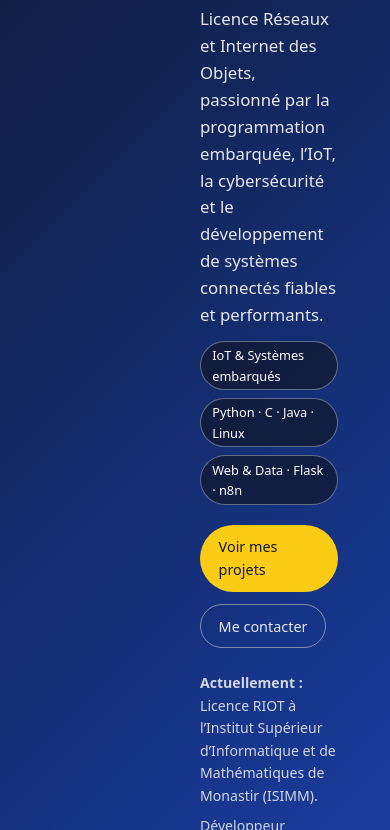
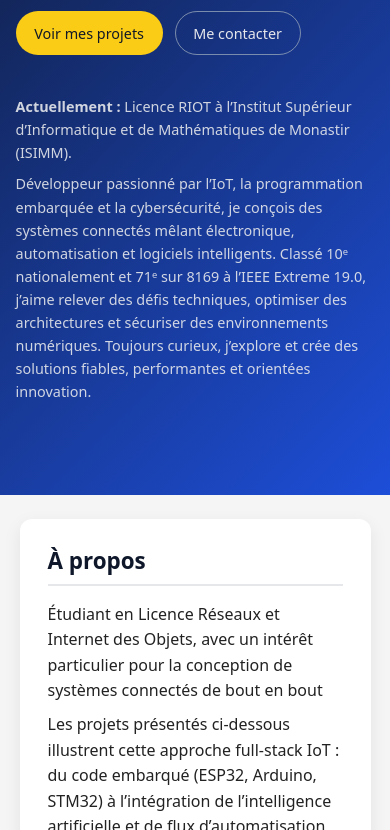
Before and after one commit to Ahmed0Mouine/Personal-Portfolio, a plain HTML site: page index.html in a window 390 px wide. Shown: the part 349-1179 px from the top of the page. Drawn offline with Linux system fonts and the light colour scheme.

Commit message:
Refactor header styles for fluid layout
Updated header styles for better responsiveness and fluidity.

```diff
--- a/style.css
+++ b/style.css
@@ -6,18 +6,21 @@ body {
 a { color: #2563eb; text-decoration: none; }
 a:hover { text-decoration: underline; }
 
-/* HEADER PLEIN ÉCRAN */
+/* HEADER PLEIN ÉCRAN, FLUIDE */
 header {
   background: linear-gradient(135deg,#0f172a,#1d4ed8);
-  color:#fff; min-height:100vh;
-  display:flex; align-items:center ; padding:200px;
+  color:#fff;
+  min-height:100vh;
+  display:flex;
+  align-items:center;
+  padding:5vh 5vw;          /* % écran au lieu de 200px */
 }
 header .container {
-  width:100%; max-width:1000px;
-  margin:0 auto; padding:2rem 3rem 2.5rem;
+  width:100%;
+  max-width:1100px;
+  margin:0 auto;
+  padding:2rem 3vw 2.5rem;  /* vw pour s’adapter au mobile */
 }
-
-
 
 /* HERO */
 .hero {
@@ -26,8 +29,8 @@ header .container {
   gap:1.5rem;
 }
 .hero-main { max-width:600px; }
-.hero-name { font-size:2.4rem; font-weight:800; letter-spacing:-0.03em; }
-.hero-tagline { font-size:1.05rem; color:#e5e7eb; margin-top:0.35rem; }
+.hero-name { font-size:clamp(2rem,4vw,2.6rem); font-weight:800; letter-spacing:-0.03em; }
+.hero-tagline { font-size:clamp(0.95rem,2vw,1.05rem); color:#e5e7eb; margin-top:0.35rem; }
 .hero-badges { display:flex; flex-wrap:wrap; gap:0.5rem; margin-top:0.75rem; }
 .badge {
   background:rgba(15,23,42,0.7); border-radius:999px;
@@ -50,13 +53,13 @@ header .container {
 .btn-outline:hover { background:rgba(15,23,42,0.5); }
 
 .hero-side {
-  font-size:0.88rem; color:#e5e7eb;
-  max-width:320px; opacity:0.9;
+  font-size:0.9rem; color:#e5e7eb;
+  max-width:360px; opacity:0.9;
 }
 
 /* MAIN */
 .container-main {
-  max-width:1000px; margin:0 auto; padding:1.5rem;
+  max-width:1000px; margin:0 auto; padding:1.5rem 5vw;
 }
 section {
   margin-bottom:2.5rem; background:#fff;
@@ -118,8 +121,12 @@ footer {
 
 /* RESPONSIVE */
 @media (max-width:768px) {
-  header .container { padding:1.2rem 1.2rem 2rem; }
-  .nav { flex-direction:column; align-items:flex-start; gap:0.6rem; margin-bottom:2rem; }
+  header {
+    padding:4vh 4vw;
+  }
+  header .container {
+    padding:1.5rem 4vw 2rem;
+  }
   .hero { grid-template-columns:1fr; }
-  .hero-side { max-width:100%; }
+  .hero-side { max-width:100%; margin-top:1rem; }
 }
```
